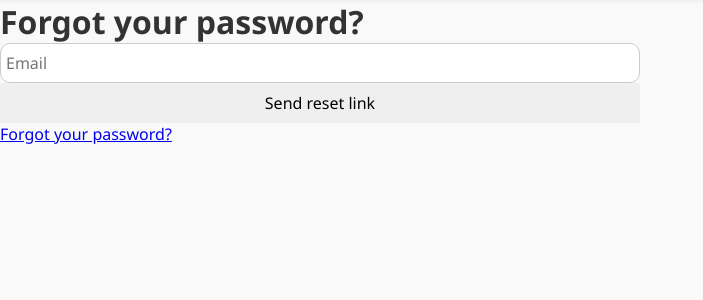
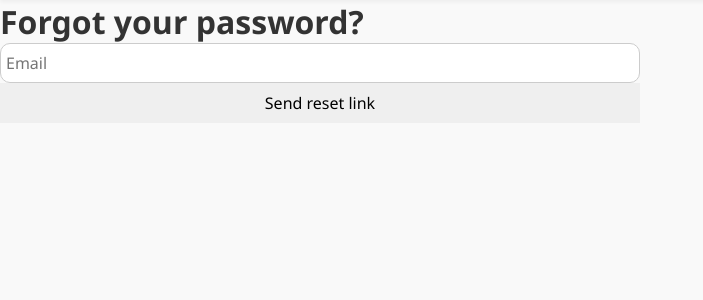
Before and after one commit to August36/web_final, a Flask app: page /forgot-password in a window 1280 px wide. Shown: the part 64-364 px from the top of the page, without its empty margins (0-703 px from the left). Run offline with Flask 3, Linux system fonts and the light colour scheme.

Commit message:
clean up

```diff
--- a/app.py
+++ b/app.py
@@ -1133,7 +1133,7 @@ def show_forgot_password(lan="en"):
 ##############################
 # ***forgot password post***
 @app.post("/forgot-password/<lan>")
-def forgot_password(lan="en"):
+def forgot_password(lan):
     try:
         languages_allowed = ["en", "dk"]
         if lan not in languages_allowed: lan = "en"
--- a/templates/forgot_password.html
+++ b/templates/forgot_password.html
@@ -28,7 +28,7 @@
     {% endif %}
   </div>
 
-  <p><a href="/login/{{ lan }}">{{ languages[lan~'_login_forgot'] }}</a></p>
+  <!-- <p><a href="/login/{{ lan }}">{{ languages[lan~'_login_forgot'] }}</a></p> -->
 </main>
 
 {% include "_footer_base.html" %}
```
